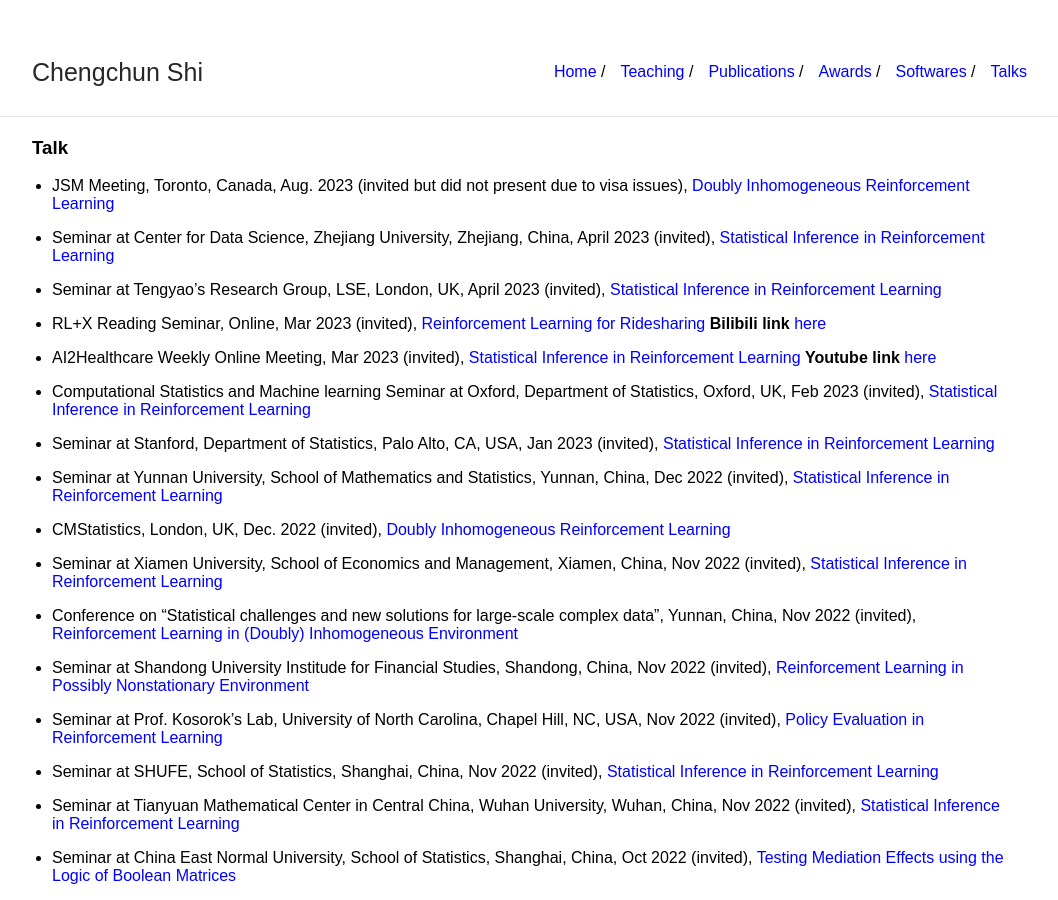
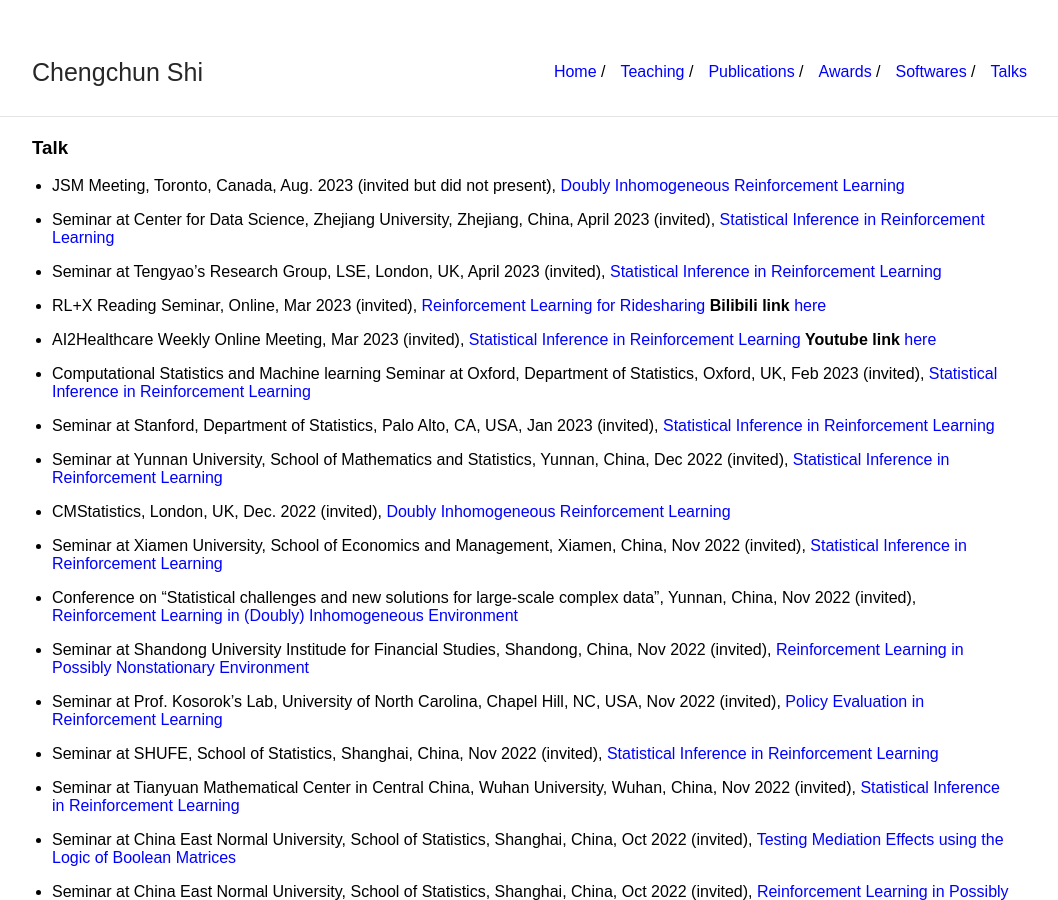
Before and after one commit to callmespring/callmespring.github.io, a Jekyll site: the page built from talk.md, in a window 1280 px wide and 900 px high. Shown: the whole window, without its empty margins (108-1166 px from the left). Built offline with Jekyll 4.4.1, drawn with Linux system fonts in a browser that asks for light colours.

Commit message:
Update talk.md

```diff
--- a/talk.md
+++ b/talk.md
@@ -5,7 +5,7 @@
 
 ### Talk
 
-* JSM Meeting, Toronto, Canada, Aug. 2023 (invited but did not present due to visa issues), [Doubly Inhomogeneous Reinforcement Learning](./slides/DIRL.pdf)
+* JSM Meeting, Toronto, Canada, Aug. 2023 (invited but did not present), [Doubly Inhomogeneous Reinforcement Learning](./slides/DIRL.pdf)
 
 * Seminar at Center for Data Science, Zhejiang University, Zhejiang, China, April 2023 (invited), [Statistical Inference in Reinforcement Learning](./slides/StatRL.pdf)
 
```
